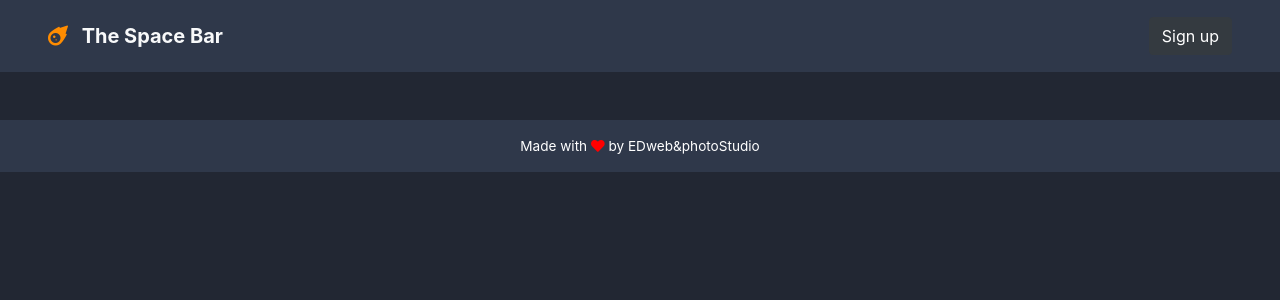
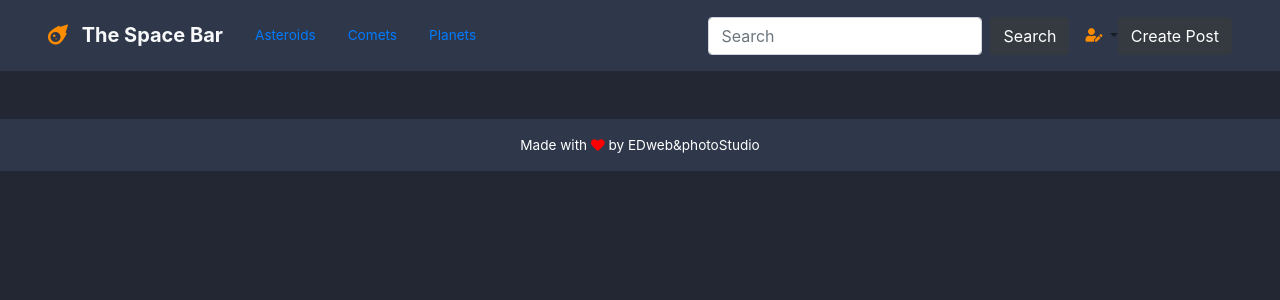
Before and after one commit to DannyEeraerts/the_spacebar, a Symfony app: template templates/base.html.twig in a window 1280 px wide. Shown: the top 300 px of the page. Run offline with Twig, Linux system fonts and the light colour scheme; the template is opened without the code that fills it, so the values that code supplies are empty; some libraries are stand-ins or nearby versions.

Commit message:
Extends with footer and change navbar

```diff
--- a/templates/base.html.twig
+++ b/templates/base.html.twig
@@ -1,5 +1,5 @@
 <!DOCTYPE html>
-<html>
+<html lang="en">
     <head>
         <meta charset="UTF-8">
         <title>{% block title %}Welcome!{% endblock %}</title>
@@ -7,20 +7,42 @@
             <link rel="stylesheet" href="https://stackpath.bootstrapcdn.com/bootstrap/4.4.1/css/bootstrap.min.css" integrity="sha384-Vkoo8x4CGsO3+Hhxv8T/Q5PaXtkKtu6ug5TOeNV6gBiFeWPGFN9MuhOf23Q9Ifjh" crossorigin="anonymous">
             <link rel="stylesheet" href="https://fonts.googleapis.com/css?family=Spartan&display=swap">
             <link rel="stylesheet" href="https://cdnjs.cloudflare.com/ajax/libs/font-awesome/5.12.1/css/all.min.css" integrity="sha256-mmgLkCYLUQbXn0B1SRqzHar6dCnv9oZFPEC1g1cwlkk=" crossorigin="anonymous" />
+            <link rel="stylesheet" href ="{{ asset('css/font-awesome.css') }}">
             <link rel="stylesheet" href="{{ asset('css/app.css') }}">
         {% endblock %}
     </head>
     <body>
     <nav class="navbar navbar-light px-5 py-3">
-        <a class="navbar-brand" href="#">
+        <a class="navbar-brand pt-1" href="{{ path('app_homepage') }}">
             <i class="fas fa-meteor"></i>
             <p class="pl-2 d-inline font-weight-bold text-light">The Space Bar</p>
         </a>
-        <button class="btn btn-dark">Sign up</button>
+        <a class="nav-link" href="#">Asteroids</a>
+        <a  class="nav-link" href="#">Comets</a>
+        <a  class="nav-link" href="#">Planets</a>
+        <form class="form-inline my-2 my-lg-0 ml-auto">
+            <input class="form-control mr-sm-2" type="search" placeholder="Search" aria-label="Search">
+            <button class="btn btn-dark my-2 my-sm-0" type="submit">Search</button>
+        </form>
+        <ul class="navbar-nav">
+            <li class="nav-item dropdown">
+                <a class="nav-link dropdown-toggle" href="http://example.com" id="navbarDropdownMenuLink" data-toggle="dropdown" aria-haspopup="true" aria-expanded="false">
+                    <i class="fas fa-user-edit ml-3"></i>
+                </a>
+                <div class="dropdown-menu" aria-labelledby="navbarDropdownMenuLink">
+                    <a class="dropdown-item" href="#">Login</a>
+                    <a class="dropdown-item" href="#">Register</a>
+                    <a class="dropdown-item" href="#">Logout</a>
+                </div>
+            </li>
+        </ul>
+        <button class="btn btn-dark">Create Post</button>
     </nav>
+    <main>
         {% block body %}{% endblock %}
+    </main>
         <footer class="mt-5 p-3 text-center">
-            Made with <i class="fa fa-heart"></i> by EDweb&photoStudio
+            Made with <i class="fa fa-heart"></i> by <span class="color">ED</span>web&photoStudio
         </footer>
         {% block javascripts %}
             <script src="https://code.jquery.com/jquery-3.4.1.slim.min.js" integrity="sha384-J6qa4849blE2+poT4WnyKhv5vZF5SrPo0iEjwBvKU7imGFAV0wwj1yYfoRSJoZ+n" crossorigin="anonymous"></script>
```
